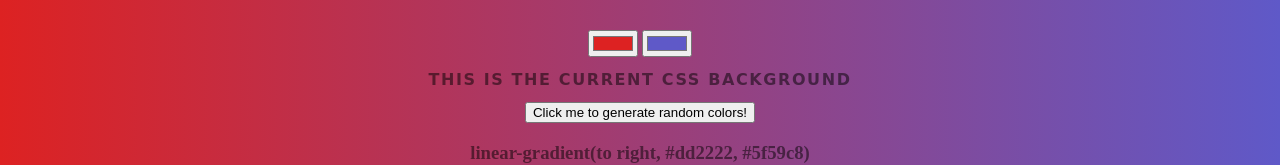
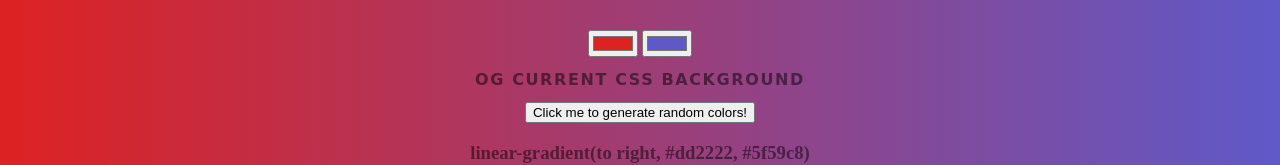
Before and after one commit to samothui/background-generator, a plain HTML site: page index.html in a window 1280 px wide. Shown: the part 306-471 px from the top of the page. Drawn offline with Linux system fonts and the light colour scheme; a web font is replaced by a local one.

Commit message:
yet again have i changed the title

```diff
--- a/index.html
+++ b/index.html
@@ -9,7 +9,7 @@
 	<h1> Background generator </h1>
 	<input class= "color1" type="color" name="color1" value="#dd2222">
 	<input class= "color2" type="color" name="color2" value="#5f59c8">
-	<h2> This is the current CSS Background</h2>
+	<h2> OG Current CSS Background</h2>
 	<button id="random"> Click me to generate random colors!</button>
 	<h3></h3>
 
```
